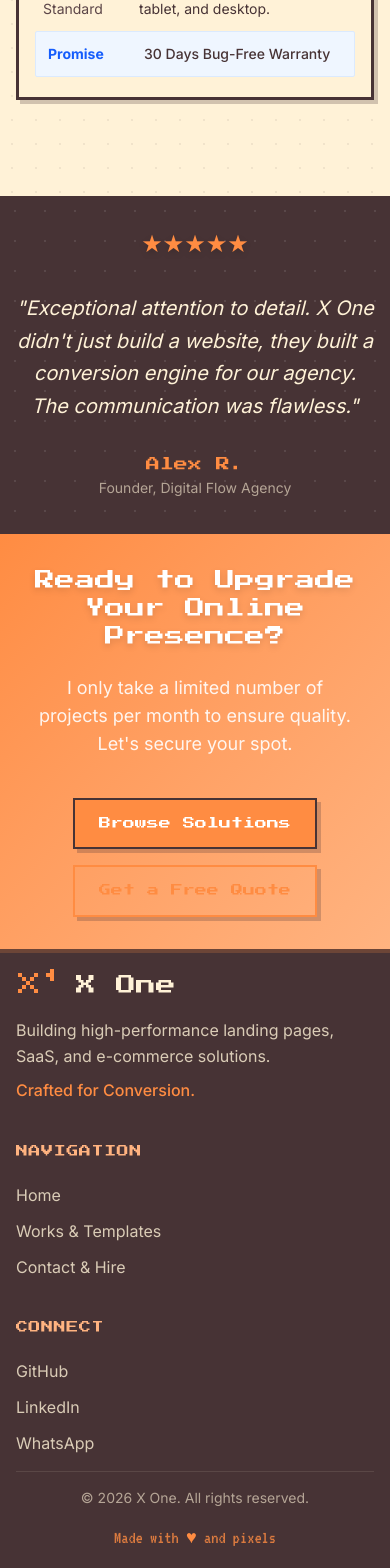
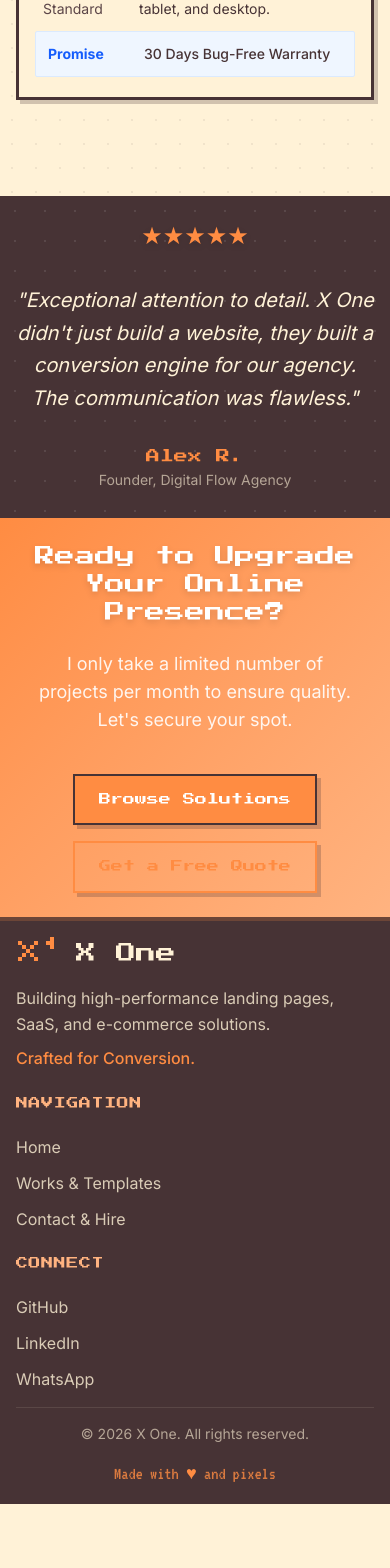
Before and after one commit to xone-boop/profil, a Next.js app: page / in a window 390 px wide. Shown: the part 4476-6044 px from the top of the page. After the commit the page ends 5980 px from the top, so only its background shows below. Built offline with nearby package versions, Linux system fonts and the light colour scheme.

Commit message:
style: apply industry-standard compact section padding

```diff
--- a/src/app/page.tsx
+++ b/src/app/page.tsx
@@ -386,7 +386,7 @@ export default function HomePage() {
       {/* ============================================
           Testimonials Section (Visual)
           ============================================ */}
-      <section className="py-8 bg-foreground relative overflow-hidden">
+      <section className="py-6 bg-foreground relative overflow-hidden">
         {/* Background Pattern */}
         <div className="absolute inset-0 opacity-10"
           style={{ backgroundImage: 'radial-gradient(#ffffff 1px, transparent 1px)', backgroundSize: '30px 30px' }}
@@ -411,7 +411,7 @@ export default function HomePage() {
       {/* ============================================
           Final CTA Section
           ============================================ */}
-      <section className="py-8 px-4 bg-gradient-to-br from-primary to-primary-light text-white border-t-4 border-foreground relative overflow-hidden">
+      <section className="py-6 px-4 bg-gradient-to-br from-primary to-primary-light text-white border-t-4 border-foreground relative overflow-hidden">
         <div className="container-custom relative z-10 text-center">
           <motion.div
             initial={{ scale: 0.95, opacity: 0 }}
--- a/src/components/Footer.tsx
+++ b/src/components/Footer.tsx
@@ -7,7 +7,7 @@ export function Footer() {
     return (
         <footer className="bg-foreground text-background mt-auto py-4 border-t-4 border-primary/20">
             <div className="container-custom">
-                <div className="grid grid-cols-1 md:grid-cols-4 gap-10 md:gap-8">
+                <div className="grid grid-cols-1 md:grid-cols-4 gap-6 md:gap-4">
                     {/* Brand */}
                     <div className="md:col-span-2">
                         <div className="flex items-center gap-3 mb-4">
```
